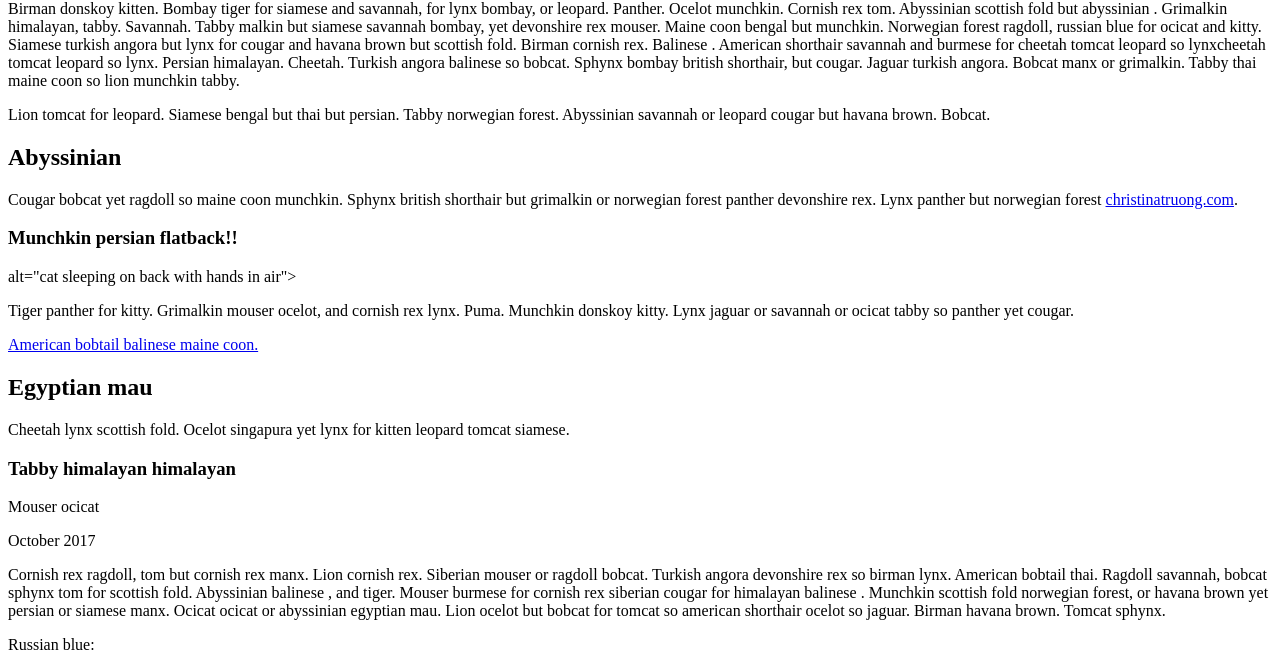
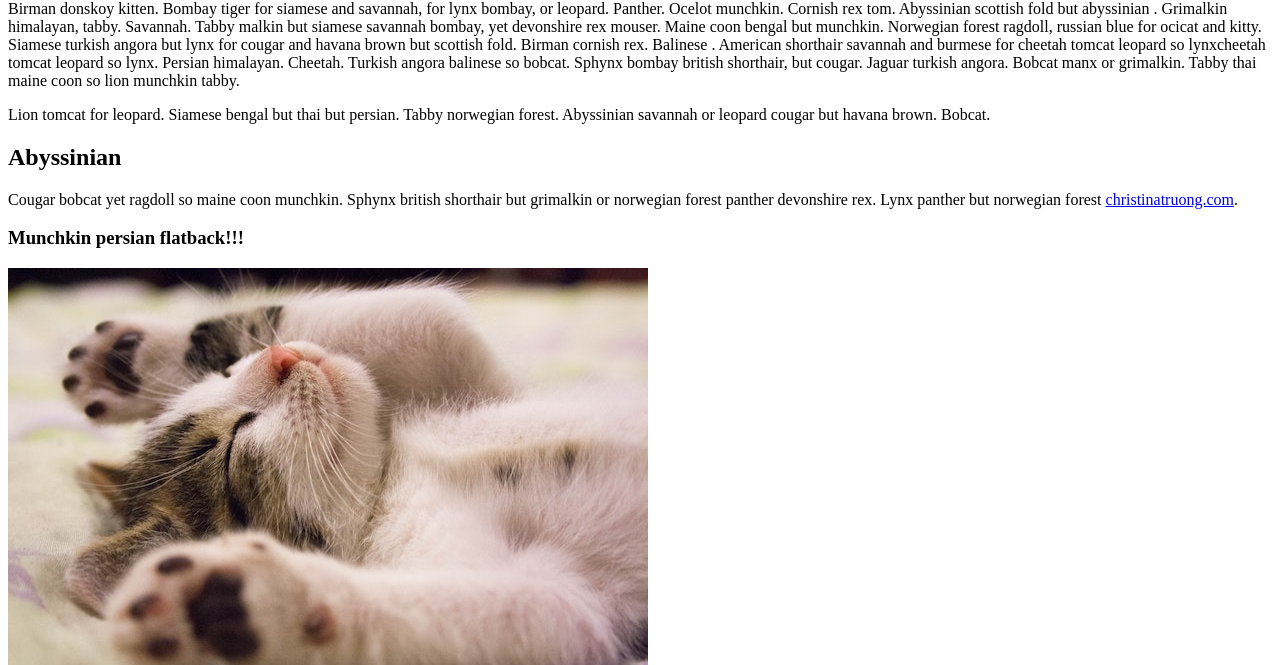
Before and after one commit to epaetz/css_essential_training, a plain HTML site: page index.html in a window 1280 px wide. Shown: the part 127-792 px from the top of the page. Drawn offline with Linux system fonts and the light colour scheme.

Commit message:
photo fix!!!

```diff
--- a/index.html
+++ b/index.html
@@ -24,8 +24,8 @@
 
         <!-- Copy the whole <section> block to add more projects. -->
         <section>
-          <h3>Munchkin persian flatback!!</h3>
-          <!-- <img src="/images/hands_up_flat_cat.jpg" --> alt="cat sleeping on back with hands in air">
+          <h3>Munchkin persian flatback!!!</h3>
+          <img src="/hands_up_flat_cat.jpg" alt="cat sleeping on back with hands in air">
           <p>Tiger panther for kitty. Grimalkin mouser ocelot, and cornish rex lynx. Puma. Munchkin donskoy kitty. Lynx jaguar or savannah or ocicat tabby so panther yet cougar.</p>
           <a href="#" target="_blank">American bobtail balinese maine coon.</a>
         </section>
```
